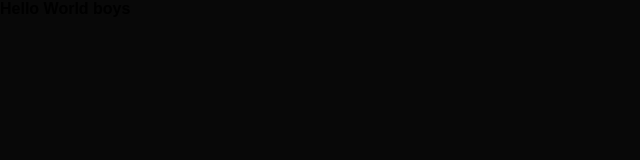
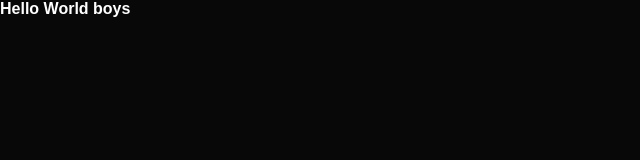
Before and after one commit to shobhitjuglan/shobhitjuglan.github.io, a plain HTML site: page index.html in a window 1280 px wide. Shown: the whole page, without its empty margins (0-640 px from the left). Drawn offline with Linux system fonts and the light colour scheme.

Commit message:
5th commit

```diff
--- a/style.css
+++ b/style.css
@@ -7,5 +7,5 @@
 
 body{
     background: #080808;
-    text-emphasis-color: #fff;
+    color: #fff;
 }
```
